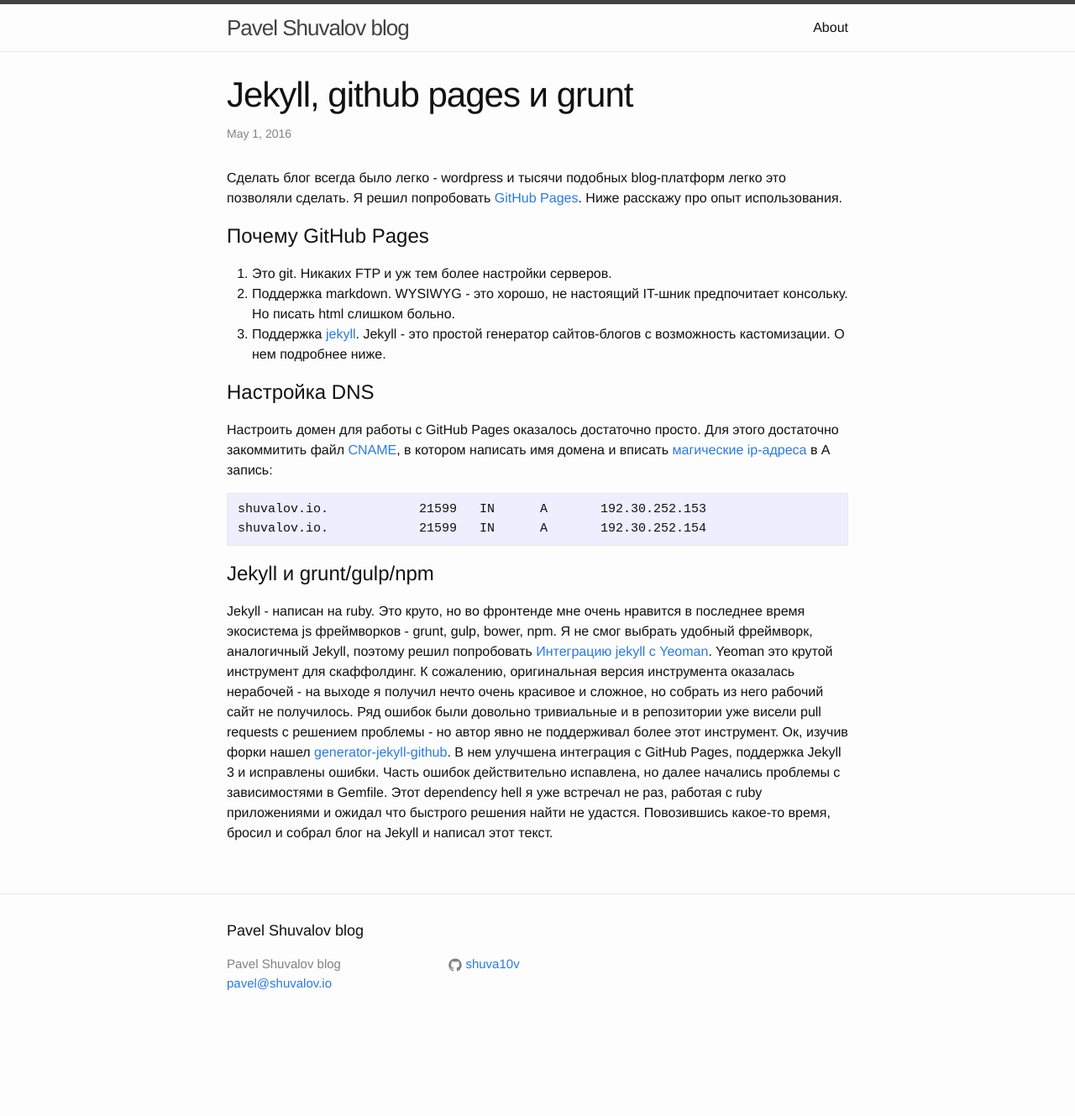
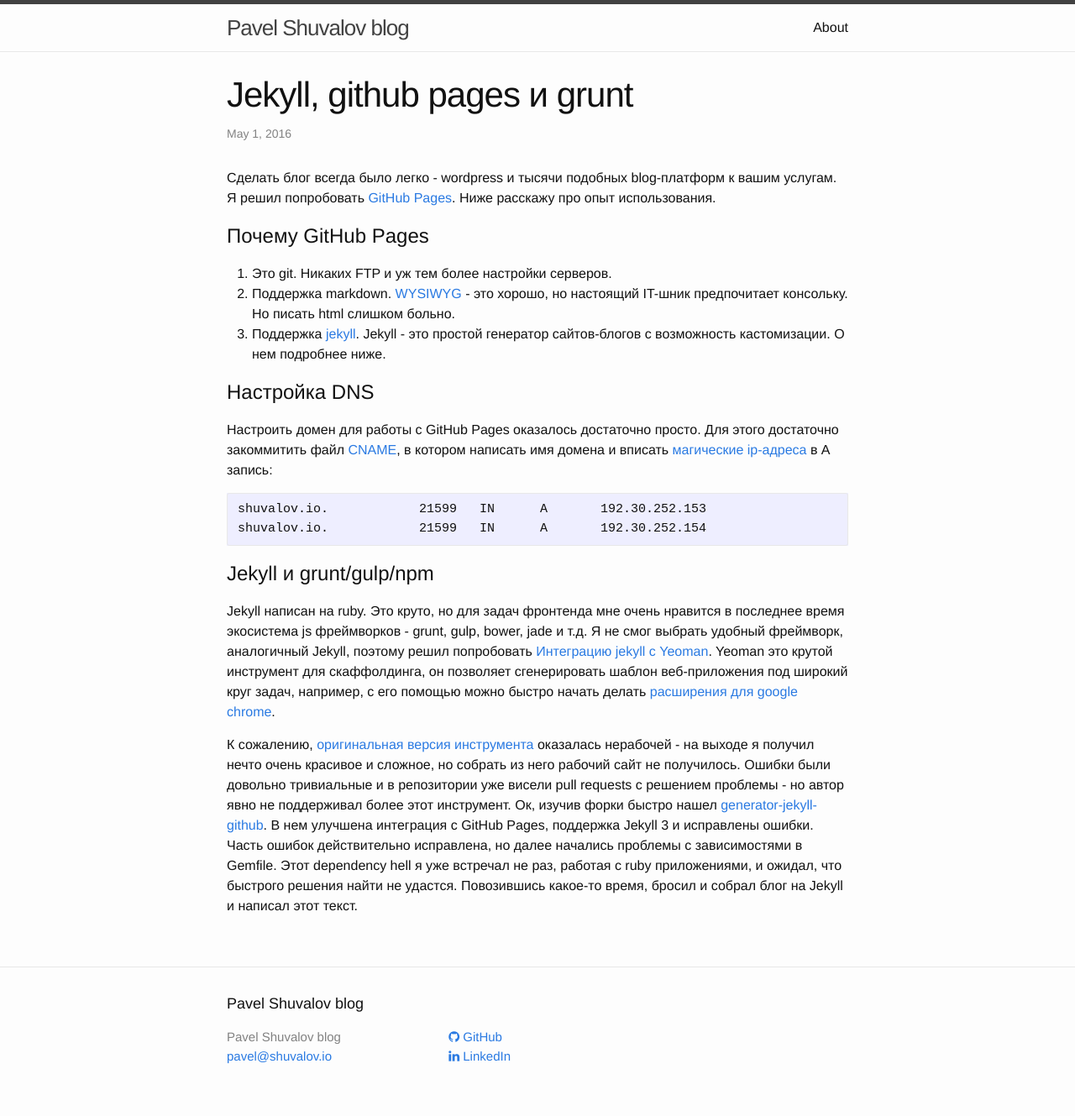
Before and after one commit to shuva10v/shuva10v.github.io, a Jekyll site: the page built from _posts/2016-05-02-welcome-to-jekyll.markdown, in a window 1280 px wide. Shown: the whole page at 84% size. Built offline with Jekyll 4.4.1, drawn with Linux system fonts in a browser that asks for light colours; nearby versions of some CDN libraries; before the commit the page ends 1242 px from its top, so only the background shows below that.

Commit message:
Minor type fixes and linkedin profile link

```diff
--- a/_config.yml
+++ b/_config.yml
@@ -13,6 +13,7 @@ baseurl: "" # the subpath of your site, e.g. /blog
 url: "http://shuvalov.io" # the base hostname & protocol for your site
 #twitter_username: jekyllrb
 github_username:  shuva10v
+linkedin_username:  pshuvalov
 
 # Build settings
 markdown: kramdown
--- a/_includes/footer.html
+++ b/_includes/footer.html
@@ -16,13 +16,17 @@
         <ul class="social-media-list">
           {% if site.github_username %}
           <li>
-            {% include icon-github.html username=site.github_username %}
+            <a href="https://github.com/{{ site.github_username }}">
+              <i class="fa fa-github"></i> GitHub
+            </a>
           </li>
           {% endif %}
 
-          {% if site.twitter_username %}
+          {% if site.linkedin_username %}
           <li>
-            {% include icon-twitter.html username=site.twitter_username %}
+            <a href="https://linkedin.com/in/{{ site.linkedin_username }}">
+              <i class="fa fa-linkedin"></i> LinkedIn
+            </a>
           </li>
           {% endif %}
         </ul>
--- a/_includes/head.html
+++ b/_includes/head.html
@@ -8,4 +8,5 @@
 
   <link rel="stylesheet" href="{{ "/css/main.css" | prepend: site.baseurl }}">
   <link rel="canonical" href="{{ page.url | replace:'index.html','' | prepend: site.baseurl | prepend: site.url }}">
+  <link rel="stylesheet" href="//maxcdn.bootstrapcdn.com/font-awesome/4.3.0/css/font-awesome.min.css">
 </head>
--- a/_includes/icon-github.html
+++ /dev/null
@@ -1 +0,0 @@
-<a href="https://github.com/{{ include.username }}"><span class="icon icon--github">{% include icon-github.svg %}</span><span class="username">{{ include.username }}</span></a>
--- a/_includes/icon-twitter.html
+++ /dev/null
@@ -1 +0,0 @@
-<a href="https://twitter.com/{{ include.username }}"><span class="icon icon--twitter">{% include icon-twitter.svg %}</span><span class="username">{{ include.username }}</span></a>
--- a/_posts/2016-05-02-welcome-to-jekyll.markdown
+++ b/_posts/2016-05-02-welcome-to-jekyll.markdown
@@ -6,14 +6,14 @@ categories: jekyll github grunt npm ruby
 ---
 
 Сделать блог всегда было легко - wordpress и тысячи подобных
-blog-платформ легко это позволяли сделать.
+blog-платформ к вашим услугам.
 Я решил попробовать [GitHub Pages](https://pages.github.com/).
 Ниже расскажу про опыт использования.
 
 # Почему GitHub Pages
 
 1. Это git. Никаких FTP и уж тем более настройки серверов.
-2. Поддержка markdown. WYSIWYG - это хорошо, не настоящий IT-шник
+2. Поддержка markdown. [WYSIWYG][wysiwyg-wiki] - это хорошо, но настоящий IT-шник
 предпочитает консольку. Но писать html слишком больно.
 3. Поддержка [jekyll](https://jekyllrb.com/). Jekyll - это простой
 генератор сайтов-блогов с возможность кастомизации. О нем подробнее ниже.
@@ -32,23 +32,31 @@ shuvalov.io.		21599	IN	A	192.30.252.154
 
 # Jekyll и grunt/gulp/npm
 
-Jekyll - написан на ruby. Это круто, но во фронтенде мне очень нравится
-в последнее время экосистема js фреймворков - grunt, gulp, bower, npm.
+Jekyll написан на ruby. Это круто, но для задач фронтенда мне очень нравится
+в последнее время экосистема js фреймворков - grunt, gulp, bower, jade и т.д.
 Я не смог выбрать удобный фреймворк, аналогичный Jekyll, поэтому решил
 попробовать [Интеграцию jekyll с Yeoman][generator-jekyllrb].
-Yeoman это крутой инструмент для скаффолдинг. К сожалению, оригинальная
-версия инструмента оказалась нерабочей - на выходе я получил
+Yeoman это крутой инструмент для скаффолдинга, он позволяет сгенерировать шаблон
+веб-приложения под широкий круг задач, например, с его помощью
+можно быстро начать делать [расширения для google chrome][generator-chrome-extension].
+
+
+
+К сожалению, [оригинальная
+версия инструмента][generator-jekyllrb] оказалась нерабочей - на выходе я получил
 нечто очень красивое и сложное, но собрать из него рабочий сайт не получилось.
-Ряд ошибок были довольно тривиальные и в репозитории уже висели pull requests
+Ошибки были довольно тривиальные и в репозитории уже висели pull requests
 с решением проблемы - но автор явно не поддерживал более этот инструмент.
-Ок, изучив форки нашел [generator-jekyll-github][generator-jekyll-github].
+Ок, изучив форки быстро нашел [generator-jekyll-github][generator-jekyll-github].
 В нем улучшена интеграция с GitHub Pages, поддержка Jekyll 3 и исправлены ошибки.
-Часть ошибок действительно испавлена, но далее начались проблемы с зависимостями
-в Gemfile. Этот dependency hell я уже встречал не раз, работая с ruby приложениями
-и ожидал что быстрого решения найти не удастся. Повозившись какое-то время,
+Часть ошибок действительно исправлена, но далее начались проблемы с зависимостями
+в Gemfile. Этот dependency hell я уже встречал не раз, работая с ruby приложениями,
+и ожидал, что быстрого решения найти не удастся. Повозившись какое-то время,
 бросил и собрал блог на Jekyll и написал этот текст.
 
 [github-a-record]: https://help.github.com/articles/setting-up-an-apex-domain/#configuring-a-records-with-your-dns-provider
 [generator-jekyllrb]: https://github.com/robwierzbowski/generator-jekyllrb
 [generator-jekyll-github]: https://github.com/mdrmike/generator-jekyll-github
 [cname-link]: https://github.com/shuva10v/shuva10v.github.io/blob/master/CNAME
+[wysiwyg-wiki]: https://ru.wikipedia.org/wiki/WYSIWYG
+[generator-chrome-extension]: https://github.com/yeoman/generator-chrome-extension
```
Also changed, not shown: _includes/icon-github.svg (deleted), _includes/icon-twitter.svg (deleted).
